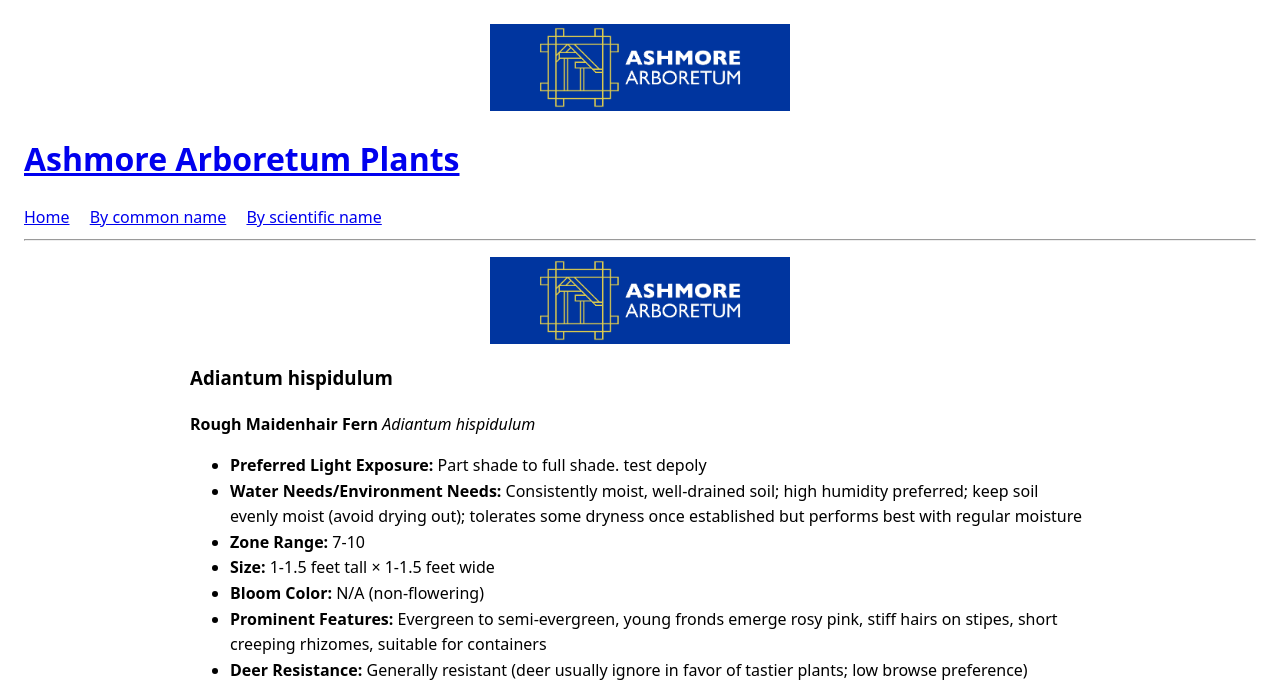
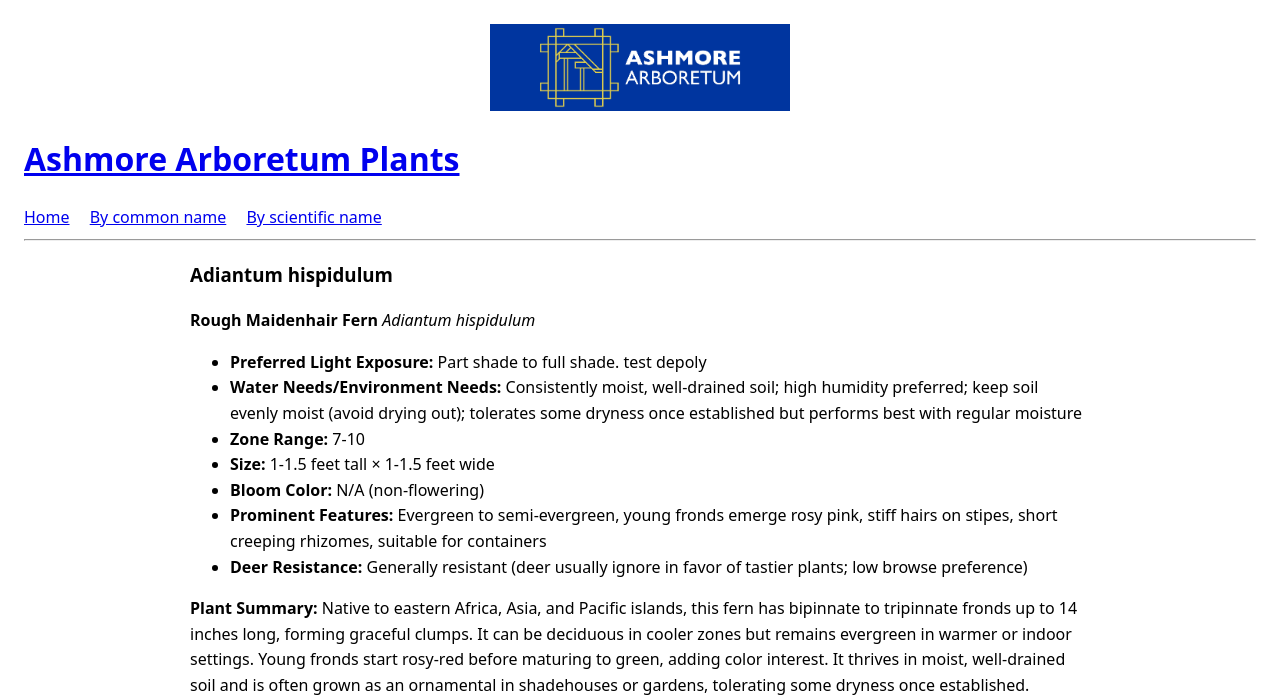
Before and after one commit to AshmoreArboretum/AshmoreArboretumPlants, a Jekyll site: the page built from _plants/adiantum-hispidulum.md, in a window 1280 px wide. Shown: the top 695 px of the page. Built offline with Jekyll 4.4.1, drawn with Linux system fonts in a browser that asks for light colours; grey boxes are pictures that could not be loaded.

Commit message:
Remove banner image from fern documentation
Removed banner image from Adiantum hispidulum markdown.

```diff
--- a/_plants/adiantum-hispidulum.md
+++ b/_plants/adiantum-hispidulum.md
@@ -4,8 +4,6 @@ title: adiantum hispidulum
 common_name: Fern - Rough Maidenhair
 scientific_name: Adiantum hispidulum
 ---
-
-<img src="/images/banner.jpg" alt="Ashmore Arboretum Logo" width="300" style="display: block; margin: 0 auto;">
 
 ### Adiantum hispidulum
 **Rough Maidenhair Fern**
```
